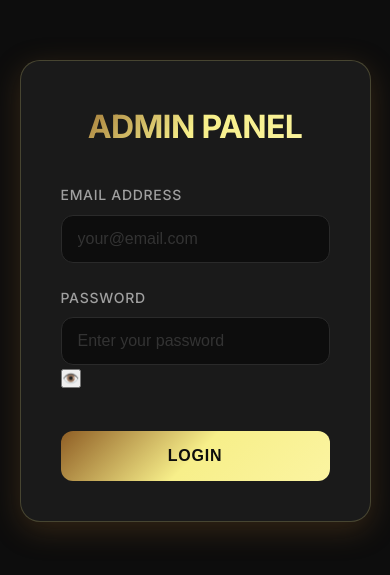
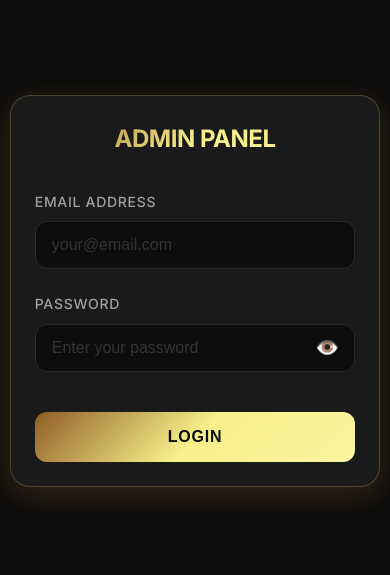
Before and after one commit to kimomlm2020/Massinowski, a React (Vite) app in the folder admin/: page / in a window 390 px wide. Shown: the part 131-706 px from the top of the page. Built offline with nearby package versions, Linux system fonts and the light colour scheme.

Commit message:
Update Login.scss

```diff
--- a/admin/src/style/Login.scss
+++ b/admin/src/style/Login.scss
@@ -106,6 +106,63 @@
   }
 }
 
+// ⭐ STYLES POUR LE MOT DE PASSE AVEC EMOJI
+.password-group {
+  position: relative;
+}
+
+.password-input-wrapper {
+  position: relative;
+  display: flex;
+  align-items: center;
+}
+
+.password-input {
+  padding-right: 50px !important;
+}
+
+.password-toggle-btn {
+  position: absolute;
+  right: 12px;
+  top: 50%;
+  transform: translateY(-50%);
+  background: none;
+  border: none;
+  cursor: pointer;
+  padding: 4px 8px;
+  display: flex;
+  align-items: center;
+  justify-content: center;
+  border-radius: 6px;
+  transition: var(--cart-transition);
+
+  &:hover:not(:disabled) {
+    background: rgba(247, 239, 138, 0.15);
+    transform: translateY(-50%) scale(1.1);
+  }
+
+  &:active:not(:disabled) {
+    transform: translateY(-50%) scale(0.95);
+  }
+
+  &:disabled {
+    opacity: 0.5;
+    cursor: not-allowed;
+  }
+}
+
+.password-emoji {
+  font-size: 1.4rem;
+  line-height: 1;
+  display: block;
+  filter: brightness(1.1);
+  transition: var(--cart-transition);
+
+  &:hover {
+    filter: brightness(1.3) drop-shadow(0 0 5px rgba(247, 239, 138, 0.5));
+  }
+}
+
 .gold-button {
   width: 100%;
   padding: 1rem;
@@ -144,6 +201,12 @@
 
   &:active {
     transform: translateY(0);
+  }
+
+  &:disabled {
+    opacity: 0.6;
+    cursor: not-allowed;
+    transform: none;
   }
 }
 
@@ -264,3 +327,27 @@
 .gold-card {
   animation: fadeIn 0.5s var(--cart-transition-bounce);
 }
+
+// Responsive
+@media (max-width: 480px) {
+  .gold-card {
+    padding: 1.5rem;
+    width: 95%;
+  }
+
+  .gold-title {
+    font-size: 1.5rem;
+  }
+
+  .password-toggle-btn {
+    right: 8px;
+  }
+
+  .password-emoji {
+    font-size: 1.2rem;
+  }
+
+  .password-input {
+    padding-right: 45px !important;
+  }
+}
```
